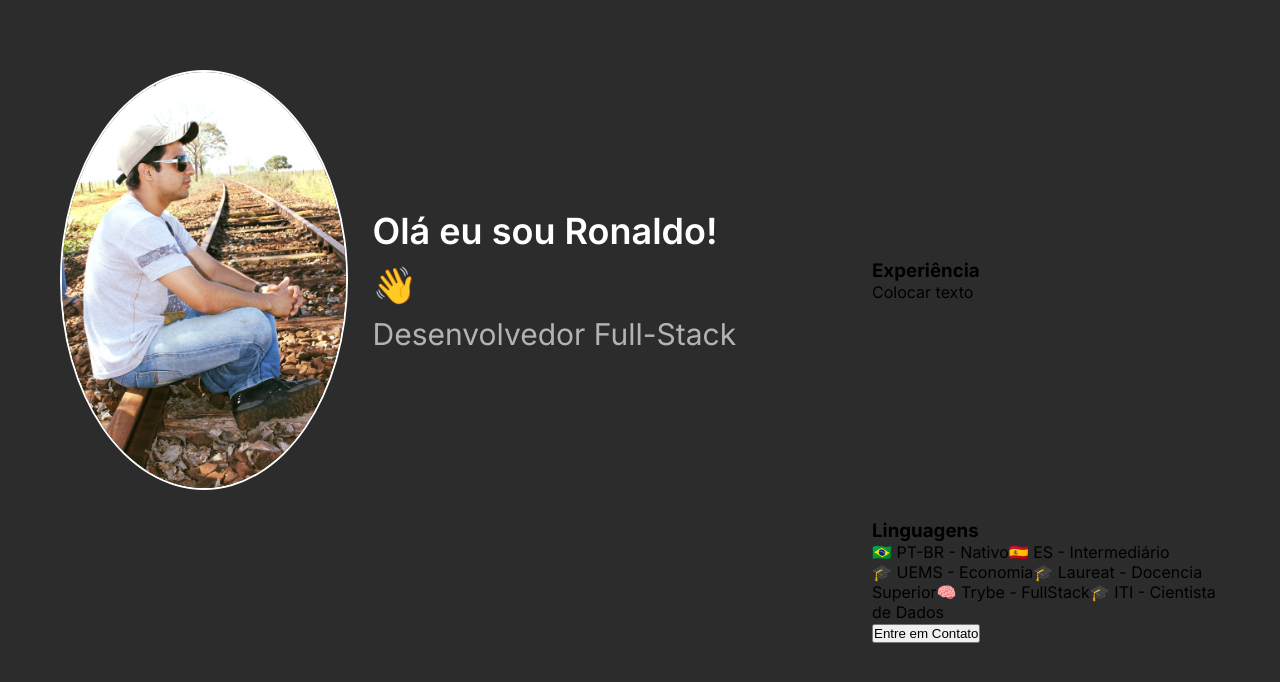
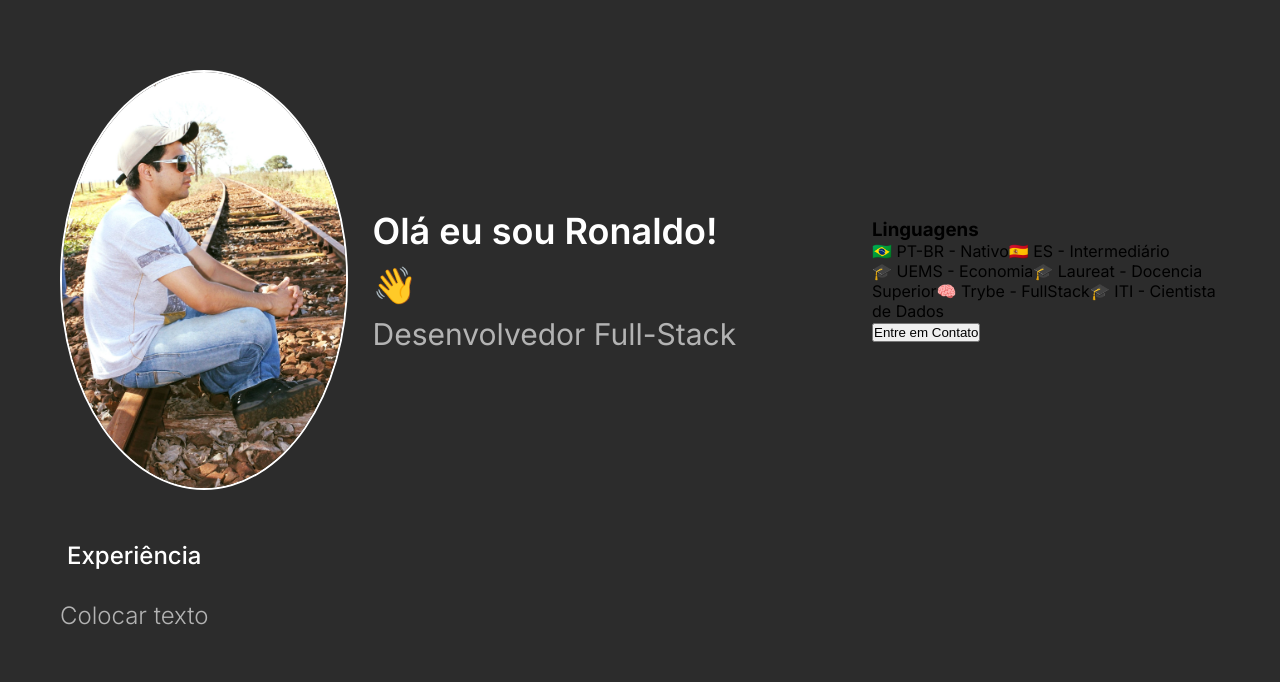
Before and after one commit to ronaldocerenza/rcerenza, a Next.js app: page / in a window 1280 px wide. Shown: the top 682 px of the page. Built offline with nearby package versions, Linux system fonts and the light colour scheme.

Commit message:
config experience

```diff
--- /dev/null
+++ b/src/app/components/experience/experience.scss
@@ -0,0 +1,24 @@
+.experience {
+  display: flex;
+  flex-direction: column;
+  align-items: center;
+
+  grid-area: experience;
+
+  p {
+    font-weight: 300;
+    font-size: 18px;
+    line-height: 28px;
+    color: var(--text-secondary);
+    text-align: center;
+  }
+
+  @media (min-width: 768px) {
+    p {
+      font-weight: 300;
+      font-size: 24px;
+      line-height: 36px;
+      text-align: start;
+    }
+  }
+}
--- /dev/null
+++ b/src/app/components/experience/experience.tsx
@@ -0,0 +1,14 @@
+import "./experience.scss";
+import { SectionTitle } from "../sectionTitle/section-title";
+
+export function Experience() {
+  return (
+    <div className="experience">
+      <SectionTitle text="Experiência"/>
+      <p>Colocar texto</p>
+      <div className="experience-time">
+
+      </div>
+    </div>
+  )
+}
--- /dev/null
+++ b/src/app/components/sectionTitle/section-title.scss
@@ -0,0 +1,15 @@
+.section-title {
+  font-weight: 500;
+  font-size: 24px;
+  line-height: 28px;
+  text-align: center;
+  color: var(--text-primary);
+
+  margin-bottom: 24px;
+
+  @media (min-width: 768px) {
+    font-size: 24px;
+    line-height: 36px;
+    text-align: start;
+  }
+}
--- /dev/null
+++ b/src/app/components/sectionTitle/section-title.tsx
@@ -0,0 +1,11 @@
+import "./section-title.scss"
+
+interface SectionTitleProps {
+  text: string
+}
+
+export function SectionTitle({ text }: SectionTitleProps){
+  return (
+    <h3 className="section-title">{ text }</h3>
+  )
+}
--- a/src/app/page.tsx
+++ b/src/app/page.tsx
@@ -1,3 +1,4 @@
+import { Experience } from './components/experience/experience'
 import { Header } from './components/header/header'
 import './styles/home.scss'
 
@@ -5,13 +6,7 @@
   return (
     <main className="conteiner">
       <Header />
-      <div className="experience">
-        <h3>Experiência</h3>
-        <p>Colocar texto</p>
-      </div>
-      <div className="experience-time">
-
-      </div>
+      <Experience />
       <div className="infos">
         <h3>Linguagens</h3>
         <div className="linguages-info">
--- a/src/app/styles/home.scss
+++ b/src/app/styles/home.scss
@@ -1,6 +1,7 @@
 .conteiner {
   padding: 40px 32px;
   display: grid;
+  gap: 24px;
   grid-template-rows: repeat(4, auto);
   grid-template-areas:
   "header"
```
